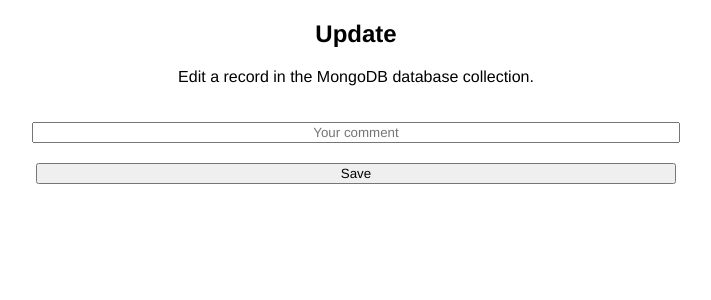
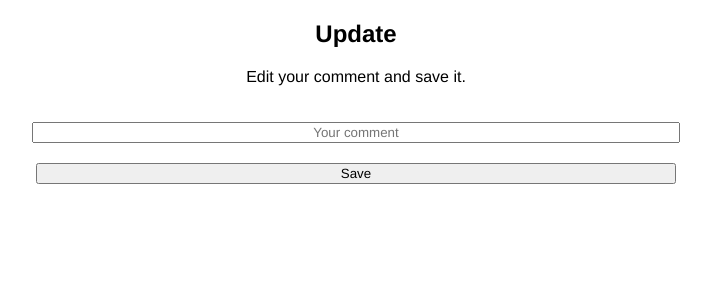
Before and after one commit to software-students-fall2022/web-app-exercise-team-3-1, a Flask app: template templates/editComment.html in a window 1280 px wide. Shown: the top 300 px of the page, without its empty margins (284-995 px from the left). Run offline with Flask 2, Linux system fonts and the light colour scheme; the template is opened without the code that fills it, so the values that code supplies are empty; parts of the project's set-up code (start-up, migrations or seed data) failed here and were passed over.

Commit message:
edit comment updated

```diff
--- a/templates/editComment.html
+++ b/templates/editComment.html
@@ -2,7 +2,7 @@
 
 {% block container %}
 <h2>Update</h2>
-<p>Edit a record in the MongoDB database collection.</p>
+<p>Edit your comment and save it.</p>
 <form method="POST" action="{{ url_for('edit_comment', comment_id=doc._id) }}">
     <input type="text" id="comment" name="comment" value="{{doc.text}}" placeholder="Your comment"/>
     <br />
```
